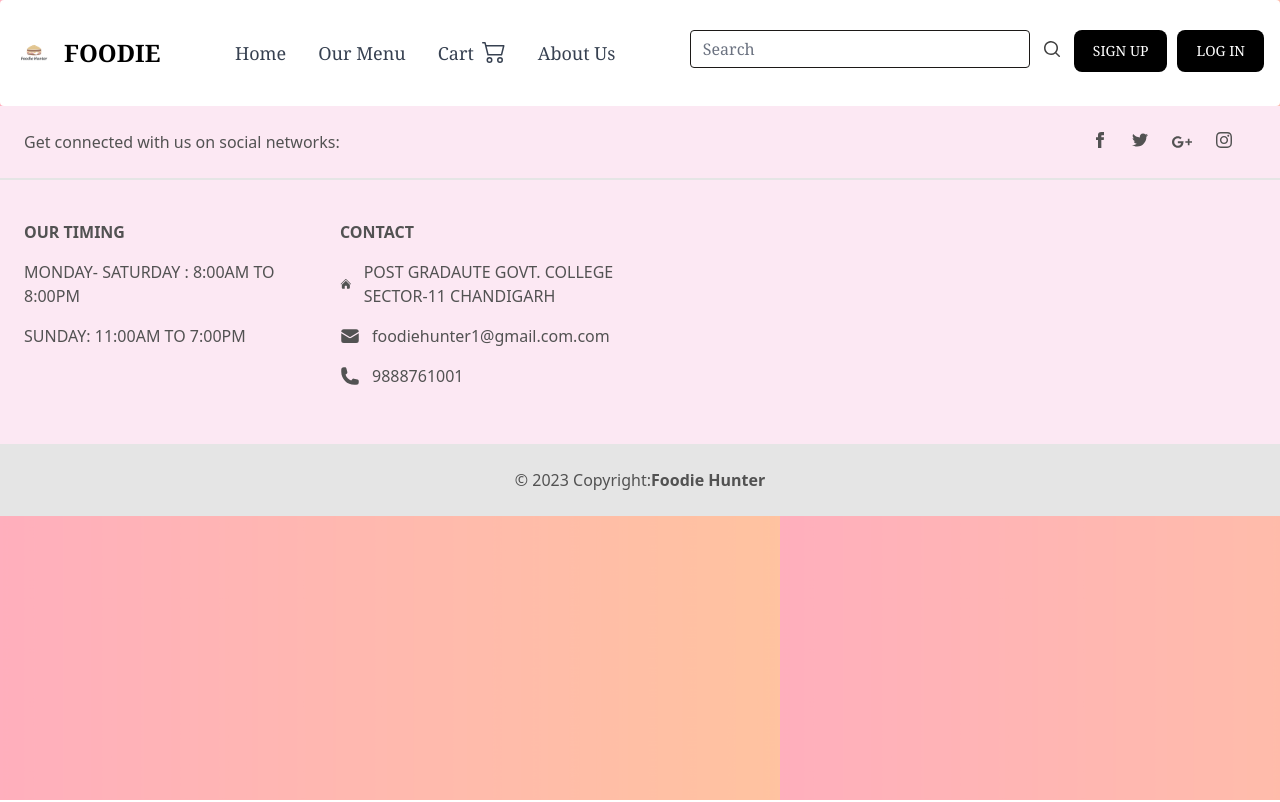
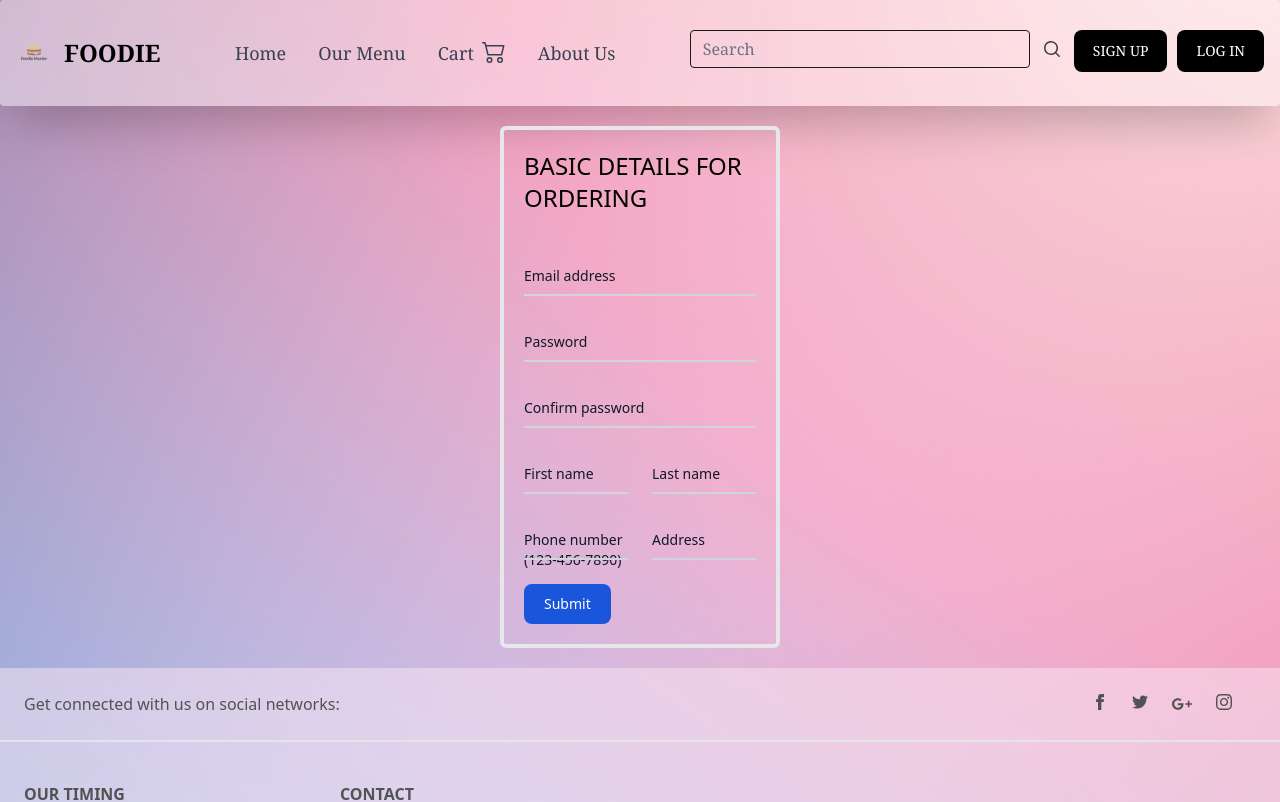
Before and after one commit to VINAY-TIWARI9915/CANTEEN-MANAGEMENT-SYSTEM, a React (Vite) app: page /Buying in a window 1280 px wide. Shown: the top 802 px of the page. Built offline with nearby package versions, Linux system fonts and the light colour scheme.

Commit message:
adding buying detail

```diff
--- a/index.html
+++ b/index.html
@@ -7,8 +7,10 @@
     <title>FOODIE</title>
     <style>
       body{
-        background:url("/images/BACKCOVER1.png") ;
-        background-size: auto;
+
+        background:url("/images/bg.jpg") ;
+        background-repeat: no-repeat;
+        background-size: cover;
 
       }
     </style>
--- a/src/App.jsx
+++ b/src/App.jsx
@@ -14,6 +14,7 @@ import Login from './components/Login'
 import Signup from './components/Signup'
 import Cart from './components/Cart'
 import { CartProvider, useCart } from "react-use-cart";
+import Buying1 from './components/Buying'
 
 
 function App() {
@@ -32,6 +33,7 @@ function App() {
     <Route path="/about" element={<About1/>}></Route>
     <Route path="/LOGIN" element={<Login/>}></Route>
     <Route path="/SIGNUP" element={<Signup/>}></Route>
+    <Route path="/Buying" element={<Buying1/>}></Route>
 
     </Routes>
     <Footer></Footer>
--- /dev/null
+++ b/src/components/Buying.jsx
@@ -0,0 +1,50 @@
+import React from 'react'
+import { useNavigate,Link } from 'react-router-dom';
+
+function Buying1() {
+
+  return (
+    <div   className= "mt-5 mb-5 "style={{marginLeft:'500px', marginRight:'500px'}}>
+
+<form className=' border-4 rounded-md p-5 bg-opacity-30  text-semibold'>
+<h1 className='mb-10 text-semibold text-2xl flex justify-center'>BASIC DETAILS FOR ORDERING</h1>
+  <div class="relative z-0 w-full mb-6 group  ">
+
+      <input type="email" name="floating_email" id="floating_email" class="block py-2.5 px-0 w-full text-sm text-gray-900 bg-transparent border-0 border-b-2 border-gray-300 appearance-none dark:text-white dark:border-gray-600 dark:focus:border-blue-500 focus:outline-none focus:ring-0 focus:border-blue-600 peer" placeholder=" " required />
+      <label for="floating_email" class="peer-focus:font-medium absolute text-sm text-gray-900 dark:text-gray-400 duration-300 transform -translate-y-6 scale-75 top-3 -z-10 origin-[0] peer-focus:left-0 peer-focus:text-blue-600 peer-focus:dark:text-blue-500 peer-placeholder-shown:scale-100 peer-placeholder-shown:translate-y-0 peer-focus:scale-75 peer-focus:-translate-y-6">Email address</label>
+  </div>
+  <div class="relative z-0 w-full mb-6 group">
+      <input type="password" name="floating_password" id="floating_password" class="block py-2.5 px-0 w-full text-sm text-gray-900 bg-transparent border-0 border-b-2 border-gray-300 appearance-none dark:text-white dark:border-gray-600 dark:focus:border-blue-500 focus:outline-none focus:ring-0 focus:border-blue-600 peer" placeholder=" " required />
+      <label for="floating_password" class="peer-focus:font-medium absolute text-sm text-gray-900 dark:text-gray-400 duration-300 transform -translate-y-6 scale-75 top-3 -z-10 origin-[0] peer-focus:left-0 peer-focus:text-blue-600 peer-focus:dark:text-blue-500 peer-placeholder-shown:scale-100 peer-placeholder-shown:translate-y-0 peer-focus:scale-75 peer-focus:-translate-y-6">Password</label>
+  </div>
+  <div class="relative z-0 w-full mb-6 group">
+      <input type="password" name="repeat_password" id="floating_repeat_password" class="block py-2.5 px-0 w-full text-sm text-gray-900 bg-transparent border-0 border-b-2 border-gray-300 appearance-none dark:text-white dark:border-gray-600 dark:focus:border-blue-500 focus:outline-none focus:ring-0 focus:border-blue-600 peer" placeholder=" " required />
+      <label for="floating_repeat_password" class="peer-focus:font-medium absolute text-sm text-gray-900 dark:text-gray-400 duration-300 transform -translate-y-6 scale-75 top-3 -z-10 origin-[0] peer-focus:left-0 peer-focus:text-blue-600 peer-focus:dark:text-blue-500 peer-placeholder-shown:scale-100 peer-placeholder-shown:translate-y-0 peer-focus:scale-75 peer-focus:-translate-y-6">Confirm password</label>
+  </div>
+  <div class="grid md:grid-cols-2 md:gap-6">
+    <div class="relative z-0 w-full mb-6 group">
+        <input type="text" name="floating_first_name" id="floating_first_name" class="block py-2.5 px-0 w-full text-sm text-gray-900 bg-transparent border-0 border-b-2 border-gray-300 appearance-none dark:text-white dark:border-gray-600 dark:focus:border-blue-500 focus:outline-none focus:ring-0 focus:border-blue-600 peer" placeholder=" " required />
+        <label for="floating_first_name" class="peer-focus:font-medium absolute text-sm text-gray-900 dark:text-gray-400 duration-300 transform -translate-y-6 scale-75 top-3 -z-10 origin-[0] peer-focus:left-0 peer-focus:text-blue-600 peer-focus:dark:text-blue-500 peer-placeholder-shown:scale-100 peer-placeholder-shown:translate-y-0 peer-focus:scale-75 peer-focus:-translate-y-6">First name</label>
+    </div>
+    <div class="relative z-0 w-full mb-6 group">
+        <input type="text" name="floating_last_name" id="floating_last_name" class="block py-2.5 px-0 w-full text-sm text-gray-900 bg-transparent border-0 border-b-2 border-gray-300 appearance-none dark:text-white dark:border-gray-600 dark:focus:border-blue-500 focus:outline-none focus:ring-0 focus:border-blue-600 peer" placeholder=" " required />
+        <label for="floating_last_name" class="peer-focus:font-medium absolute text-sm text-gray-900 dark:text-gray-400 duration-300 transform -translate-y-6 scale-75 top-3 -z-10 origin-[0] peer-focus:left-0 peer-focus:text-blue-600 peer-focus:dark:text-blue-500 peer-placeholder-shown:scale-100 peer-placeholder-shown:translate-y-0 peer-focus:scale-75 peer-focus:-translate-y-6">Last name</label>
+    </div>
+  </div>
+  <div class="grid md:grid-cols-2 md:gap-6">
+    <div class="relative z-0 w-full mb-6 group">
+        <input type="tel" pattern="[0-9]{3}-[0-9]{3}-[0-9]{4}" name="floating_phone" id="floating_phone" class="block py-2.5 px-0 w-full text-sm text-gray-900 bg-transparent border-0 border-b-2 border-gray-300 appearance-none dark:text-white dark:border-gray-600 dark:focus:border-blue-500 focus:outline-none focus:ring-0 focus:border-blue-600 peer" placeholder=" " required />
+        <label for="floating_phone" class="peer-focus:font-medium absolute text-sm text-gray-900 dark:text-gray-400 duration-300 transform -translate-y-6 scale-75 top-3 -z-10 origin-[0] peer-focus:left-0 peer-focus:text-blue-600 peer-focus:dark:text-blue-500 peer-placeholder-shown:scale-100 peer-placeholder-shown:translate-y-0 peer-focus:scale-75 peer-focus:-translate-y-6">Phone number (123-456-7890)</label>
+    </div>
+    <div class="relative z-0 w-full mb-6 group">
+        <input type="text" name="floating_company" id="floating_company" class="block py-2.5 px-0 w-full text-sm text-gray-900 bg-transparent border-0 border-b-2 border-gray-300 appearance-none dark:text-white dark:border-gray-600 dark:focus:border-blue-500 focus:outline-none focus:ring-0 focus:border-blue-600 peer" placeholder=" " required />
+        <label for="floating_company" class="peer-focus:font-medium absolute text-sm text-gray-900 dark:text-gray-400 duration-300 transform -translate-y-6 scale-75 top-3 -z-10 origin-[0] peer-focus:left-0 peer-focus:text-blue-600 peer-focus:dark:text-blue-500 peer-placeholder-shown:scale-100 peer-placeholder-shown:translate-y-0 peer-focus:scale-75 peer-focus:-translate-y-6">Address</label>
+    </div>
+  </div>
+  <button type="submit" class="text-white bg-blue-700 hover:bg-blue-800 focus:ring-4 focus:outline-none focus:ring-blue-300 font-medium rounded-lg text-sm w-full sm:w-auto px-5 py-2.5 text-center dark:bg-blue-600 dark:hover:bg-blue-700 dark:focus:ring-blue-800 justify-center">Submit</button>
+</form>
+</div>
+  )
+}
+
+export default Buying1
--- a/src/components/Cart.jsx
+++ b/src/components/Cart.jsx
@@ -3,8 +3,12 @@ import { CartProvider, useCart } from "react-use-cart";
 import { Button } from "flowbite-react";
 import { Card } from "flowbite-react";
 import { MdAddCircle, MdRemoveCircle} from 'react-icons/md';
+import { Link } from "react-router-dom"
+import { useNavigate } from 'react-router-dom';
+
 
 function Cart() {
+  let Navigate=useNavigate();
     const {
         isEmpty,
         totalUniqueItems,
@@ -57,8 +61,10 @@ function Cart() {
   TOTAL PRICE: {cartTotal}
   </h5>
   <div className="m-2 w-2/2  flex justify-center"> <Button className="bg-red-400"  onClick={()=> emptyCart()} > CLEAR CART ITEMS</Button>
-  <Button variant="success" className="ml-5 bg-green-400" onClick={()=> emptyCart()}>BUY  </Button></div>
 
+  <Button variant="success" className="ml-5 bg-green-400">
+     <div onClick={()=>{Navigate("/Buying")}}>BUY NOW</div>
+    </Button></div>
 </Card>
 
 
--- a/src/components/Footer.jsx
+++ b/src/components/Footer.jsx
@@ -4,7 +4,7 @@ export default function Footer()
     return(
         <>
 <footer
-  class="bg-pink-100 text-center text-neutral-600 dark:bg-neutral-600 dark:text-neutral-200 lg:text-left">
+  class="bg-pink-100 text-center text-neutral-600 dark:bg-neutral-600 dark:text-neutral-200 lg:text-left bg-opacity-50">
   <div
     class="flex items-center justify-center border-b-2 border-neutral-200 p-6 dark:border-neutral-500 lg:justify-between">
     <div class="mr-12 hidden lg:block">
--- a/src/components/Hero.jsx
+++ b/src/components/Hero.jsx
@@ -1,5 +1,6 @@
 import React from 'react';
 import { Link } from 'react-router-dom';
+
 export default function Hero() {
     return (
     <>
--- a/src/components/Home.jsx
+++ b/src/components/Home.jsx
@@ -1,6 +1,10 @@
 import React from "react"
 import Carousel1 from "./carousel"
+
 import Hero from "./Hero"
+
+
+
 export default function Homepage()
 {
     return(
@@ -10,6 +14,8 @@ export default function Homepage()
         <Hero></Hero>
 
 
+
+
 </>
     )
 }
--- a/src/components/Navbar.jsx
+++ b/src/components/Navbar.jsx
@@ -13,7 +13,7 @@ export default function Navbar1()
         <Navbar
         fluid={true}
   rounded={true}
-  className="top-0 z-5 font-serif"
+  className="top-0 z-5 font-serif bg-opacity-40 shadow-2xl "
 >
   <Navbar.Brand href="https://flowbite.com/" >
     <img
--- a/src/components/Ourmenu.jsx
+++ b/src/components/Ourmenu.jsx
@@ -344,6 +344,58 @@ const chinese=[
       quantity: 1
   },
 ]
+const homeitems=[
+  {
+     id: 1,
+     name: 'Ambur Biryani',
+     category : 'homeitems',
+     rating : 4.3,
+     price: 130,
+     img: 'images/biryani/Ambur-Chicken-Biryani.jpg',
+     quantity: 1
+ },
+
+ {
+  id: 19,
+  name: 'Paneer Do Pyaza',
+  category : 'homeitems',
+  rating : 4.3,
+  price: 120,
+  img: 'images/paneer/Paneer-Do-Pyaza.jpg',
+  quantity: 1
+
+},
+{
+  id: 39,
+  name: 'Masala Dosa',
+  category : 'homeitems',
+  rating : 4.3,
+  price: 120,
+  img: 'images/south indian/masala-dosa.jpg',
+  quantity: 1
+},
+
+{
+  id: 47,
+  name: 'Cold Coffee ',
+  category: 'homeitems ',
+  rating: 4.3,
+  price: 25,
+  img: 'https://encrypted-tbn0.gstatic.com/images?q=tbn:ANd9GcQwFK0m5KafBR_4sBcKyIMnSrLDEyBfhMhLBA&usqp=CAU',
+  quantity: 1
+  },
+
+  {
+    id: 43,
+    name: 'Rava Uttapam',
+    category : 'homeitems',
+    rating : 4.3,
+    price: 260,
+    img: 'images/south indian/Rava-Uttapam.jpg',
+    quantity: 1
+}
+]
+
    const southindian= [
   {
       id: 37,
```
Also changed, not shown: src/components/About.jsx (+9 -3 lines), src/components/Login.jsx (+16 -8 lines), public/images/bg.jpg (added).
